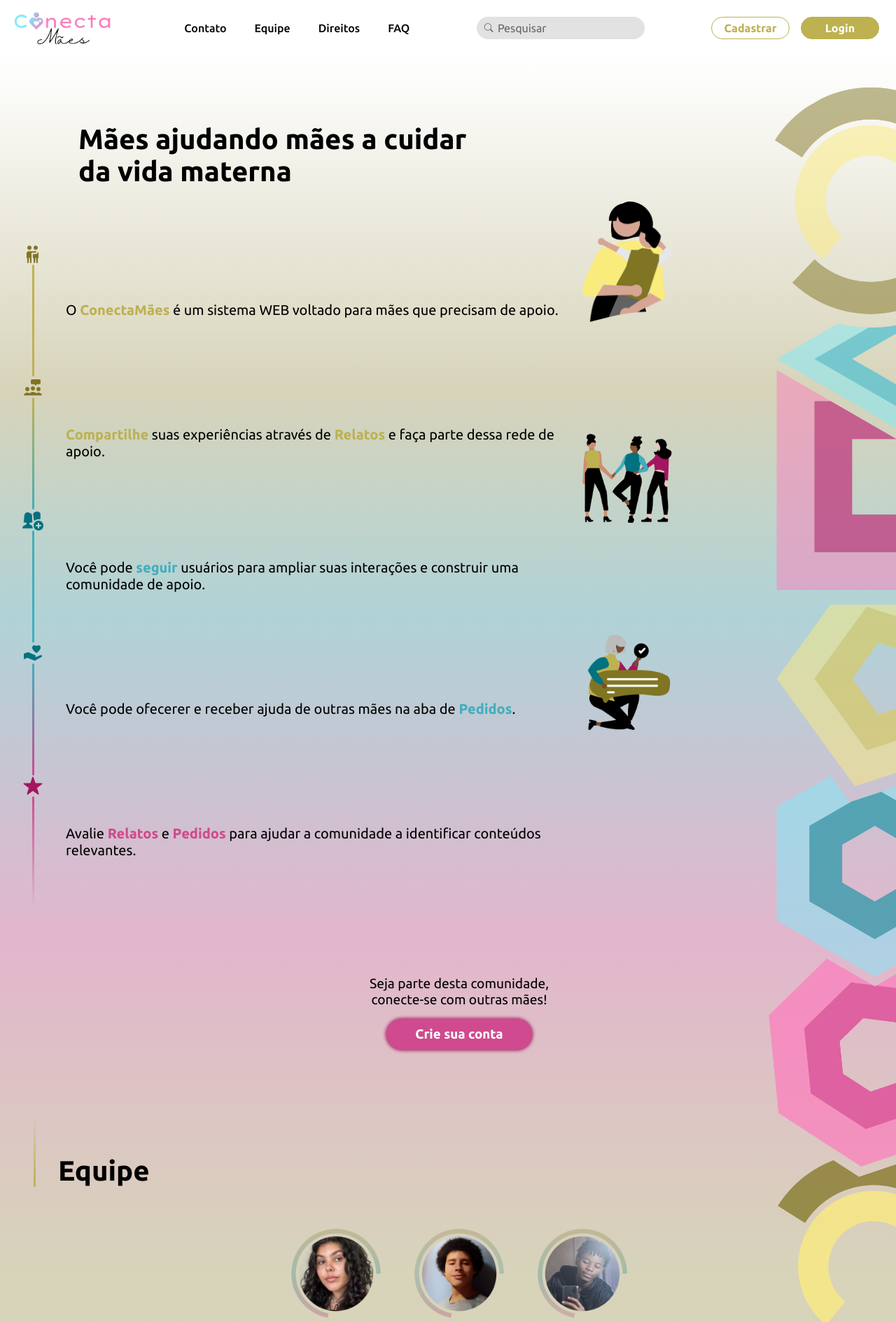
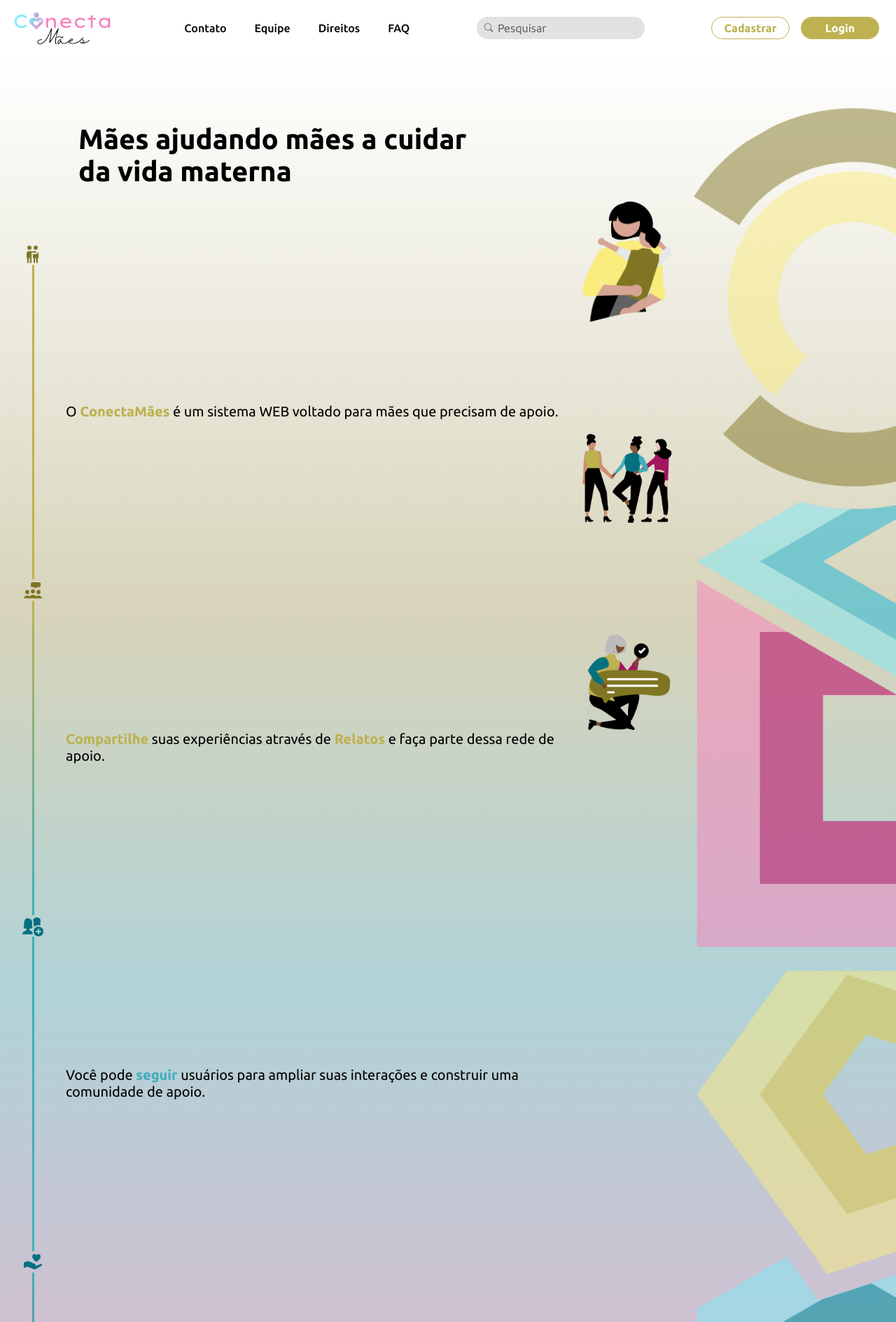
Before and after one commit to RenanFelliphe/ConectaMaes, a PHP site: page / in a window 1280 px wide. Shown: the top 1889 px of the page at 70% size. Run offline with PHP 8.4, Linux system fonts and the light colour scheme.

Commit message:
change sections bar size

```diff
--- a/styles/style.css
+++ b/styles/style.css
@@ -148,7 +148,7 @@ main section .A-articleHighlight{
 
 main section .A-articleHighlight .A-articleBar{
     position: relative;
-    height: 10rem;
+    height: 28.125rem;
     width: 3px;
     border-radius: 100rem;
 }
```
